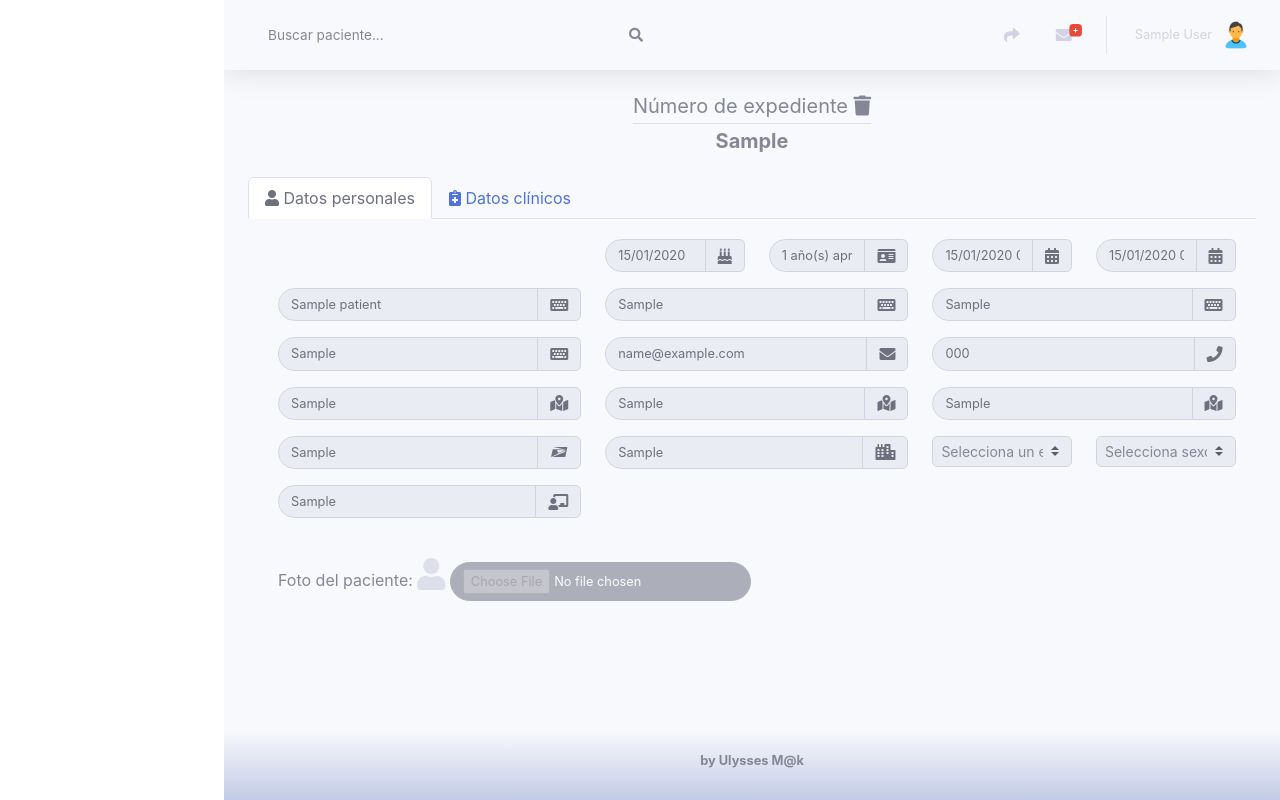
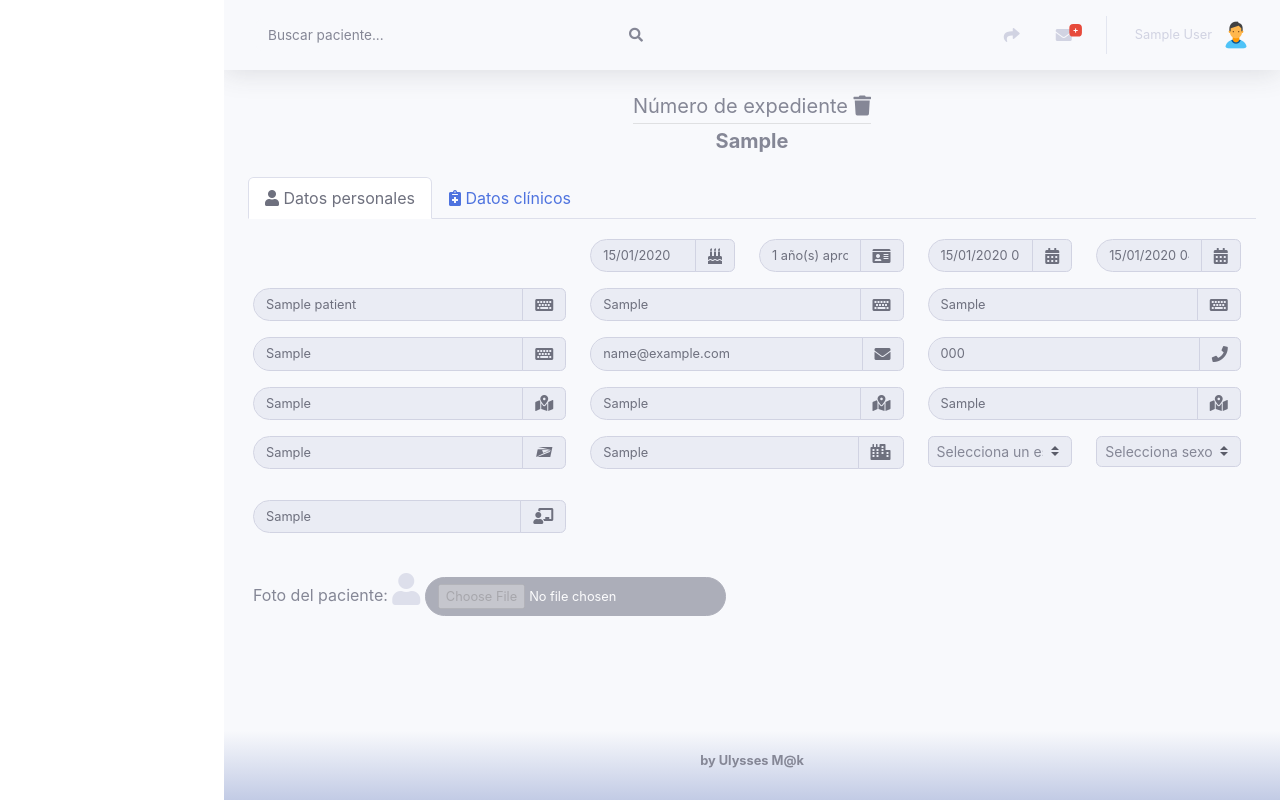
Before and after one commit to byosonet/webtooth, a Django app: page /service/search/1/ in a window 1280 px wide. Run offline with Django 3.2, Linux system fonts and the light colour scheme; a user stored in the database is signed in; tables that the repository leaves empty hold one stand-in row (values such as "Sample post"); parts of the project's set-up code (start-up, migrations or seed data) failed here and were passed over; some libraries are stand-ins or nearby versions.

Commit message:
update css

```diff
--- a/apppatients/templates/patient/datosPaciente.html
+++ b/apppatients/templates/patient/datosPaciente.html
@@ -33,7 +33,7 @@
 </nav>
 <div class="tab-content" id="nav-tabContent">
     <div class="tab-pane fade show active" id="datos-registro" role="tabpanel" aria-labelledby="nav-register-tab">
-        <div style="margin-top: 20px; width: 95%; margin-left: 30px;margin-right: 20px;">
+        <div style="margin-top: 20px; width: 98%; margin-left: 5px;margin-right: 20px;">
 
             <form class="user" action="{% url 'actualizarPaciente' id %}" method="POST" enctype="multipart/form-data">{% csrf_token %}
 
@@ -175,6 +175,7 @@
                             </div>
                         </div>
                     </div>
+                    </br></br>
                     <div class="col-sm-2">
                         {{formAdress.estado}}
                     </div>
@@ -207,7 +208,9 @@
                         <i class="fas fa-user fa-2x text-gray-300"></i>
                         {% endif %}
                         {{form.foto}}
+                    </br></br>
                     </div>
+
                     <div class="col-sm-3">
                         {% if not delPatient %}
                         <div style="float: right;">
@@ -234,14 +237,17 @@
                             data-target="#enviarRecetaModal" role="button"><i class="fa fa-pen"></i> Enviar receta</button>
 
                     </div>
+                    </br></br>
                     <div class="col-sm-2">
                         <button id="modbutton" type="button" class="btn btn-danger btn-user btn-block" href="#" data-toggle="modal"
                             data-target="#modifyModal" role="button"><i class="fa fa-pen"></i> Modificar</button>
                     </div>
+                    </br></br>
                     <div class="col-sm-2">
                         <button id="delbutton" type="button" class="btn btn-danger btn-user btn-block" href="#" data-toggle="modal"
                             data-target="#deleteModal" role="button"><i class="fa fa-trash"></i> Eliminar</button>
                     </div>
+                    </br></br>
                     <div class="col-sm-2">
                         <button id="update" disabled type="submit"
                             class="btn btn-{{request.session.bt_color}} btn-user btn-block"><i class="fa fa-check"></i>
@@ -323,7 +329,7 @@
     </div>
 
     <div class="tab-pane fade" id="ayuda" role="tabpanel" aria-labelledby="nav-help-tab">
-        <div style="margin-top: 20px; width: 95%; margin-left: 30px;margin-right: 20px;">
+        <div style="margin-top: 20px; width: 98%; margin-left: 10px;margin-right: 20px;">
 
             <p style="text-align: justify;">
                 Desde este apartado podr&aacute;s visualizar los datos cl&iacute;nicos del paciente.
--- a/apppatients/templates/task/detailTask.html
+++ b/apppatients/templates/task/detailTask.html
@@ -27,7 +27,7 @@
 </nav>
 <div class="tab-content" id="nav-tabContent">
     <div class="tab-pane fade show active" id="tarea" role="tabpanel" aria-labelledby="nav-receta-tab">
-        <div style="margin-top: 20px; width: 95%; margin-left: 30px;margin-right: 20px;">
+        <div style="margin-top: 20px; width: 98%; margin-left: 10px;margin-right: 20px;">
 
             {% if form %}
             <form class="user" action="{% url 'actualizarTask' idTask %}" method="POST">{% csrf_token %}
@@ -62,7 +62,7 @@
                         </div>
 
                     </div>
-
+                </br></br>
                     <div class="col-sm-4">
 
                         <div style="float: right;">
@@ -107,7 +107,7 @@
     </div>
 
     <div class="tab-pane fade" id="ayuda" role="tabpanel" aria-labelledby="nav-help-receta-tab">
-        <div style="margin-top: 20px; width: 95%; margin-left: 30px;margin-right: 20px;">
+        <div style="margin-top: 20px; width: 98%; margin-left: 10px;margin-right: 20px;">
 
             <p style="text-align: justify;">
                 <i class="fas fa-info-circle fa-1x"></i> Desde este apartado podr&aacute;s ver los detalles de la tarea.
--- a/webtooth/static/json/spanish.json
+++ b/webtooth/static/json/spanish.json
@@ -3,8 +3,8 @@
 	"sLengthMenu":     "Mostrar _MENU_ registros",
 	"sZeroRecords":    "No se encontraron resultados",
 	"sEmptyTable":     "Ningún dato disponible en esta tabla",
-	"sInfo":           "Registros del _START_ al _END_ de un total de _TOTAL_ registros",
-	"sInfoEmpty":      "Registros del 0 al 0 de un total de 0 registros",
+	"sInfo":           "Hay un total de _TOTAL_ registros",
+	"sInfoEmpty":      "Hay un total de 0 registros",
 	"sInfoFiltered":   "(filtrado de un total de _MAX_ registros)",
 	"sInfoPostFix":    "",
 	"sSearch":         "Buscar:",
```
